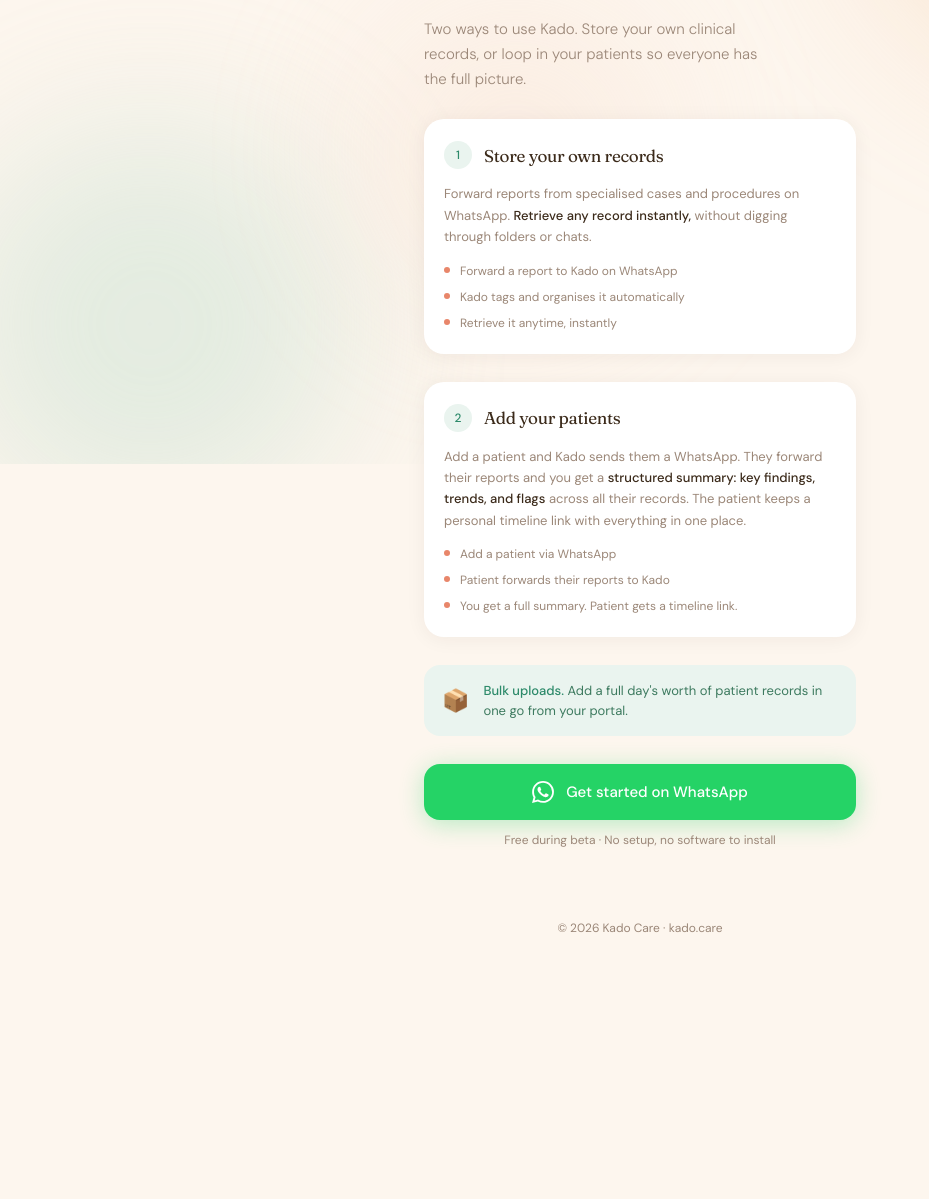
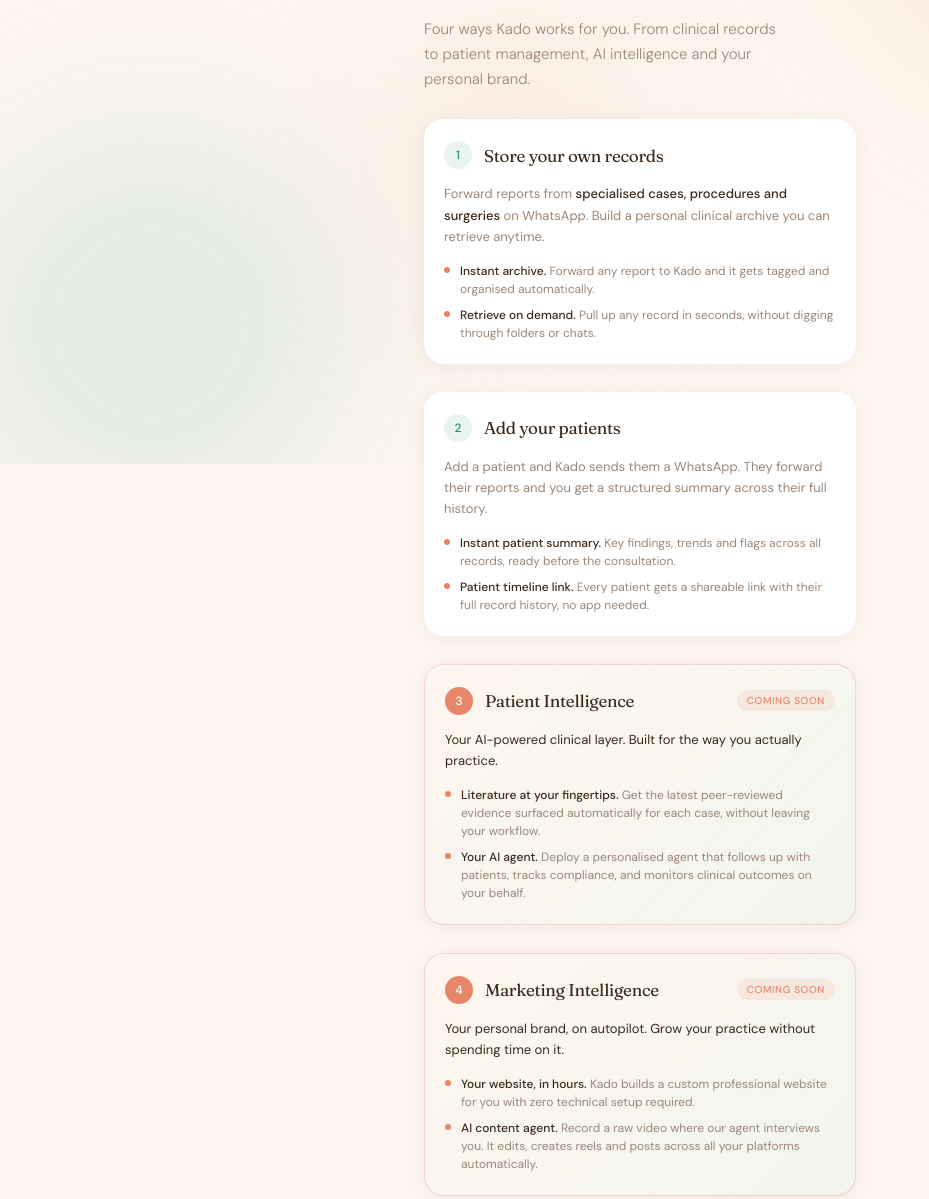
Before and after one commit to himanshugupta0310/Kado-landing, a plain HTML site: page index.html in a window 1280 px wide. Shown: the part 336-1535 px from the top of the page, without its empty margins (0-929 px from the left). Before the commit the page ends 1304 px from the top, so only its background shows below. Drawn offline with Linux system fonts and the light colour scheme.

Commit message:
Update index.html

```diff
--- a/index.html
+++ b/index.html
@@ -367,7 +367,7 @@
 
     <h1>Your records,<br><em>always there.</em></h1>
 
-    <p class="subtitle">Two ways to use Kado. Store your own clinical records, or loop in your patients so everyone has the full picture.</p>
+    <p class="subtitle">Four ways Kado works for you. From clinical records to patient management, AI intelligence and your personal brand.</p>
 
     <!-- USE CASE 1 -->
     <div class="usecase">
@@ -376,12 +376,11 @@
         <div class="usecase-title">Store your own records</div>
       </div>
       <div class="usecase-body">
-        Forward reports from specialised cases and procedures on WhatsApp. <strong>Retrieve any record instantly,</strong> without digging through folders or chats.
+        Forward reports from <strong>specialised cases, procedures and surgeries</strong> on WhatsApp. Build a personal clinical archive you can retrieve anytime.
       </div>
       <div class="usecase-steps">
-        <div class="step"><span class="step-dot"></span><span>Forward a report to Kado on WhatsApp</span></div>
-        <div class="step"><span class="step-dot"></span><span>Kado tags and organises it automatically</span></div>
-        <div class="step"><span class="step-dot"></span><span>Retrieve it anytime, instantly</span></div>
+        <div class="step"><span class="step-dot"></span><span><strong style="color:var(--brown);font-weight:500;">Instant archive.</strong> Forward any report to Kado and it gets tagged and organised automatically.</span></div>
+        <div class="step"><span class="step-dot"></span><span><strong style="color:var(--brown);font-weight:500;">Retrieve on demand.</strong> Pull up any record in seconds, without digging through folders or chats.</span></div>
       </div>
     </div>
 
@@ -392,12 +391,55 @@
         <div class="usecase-title">Add your patients</div>
       </div>
       <div class="usecase-body">
-        Add a patient and Kado sends them a WhatsApp. They forward their reports and you get a <strong>structured summary: key findings, trends, and flags</strong> across all their records. The patient keeps a personal timeline link with everything in one place.
+        Add a patient and Kado sends them a WhatsApp. They forward their reports and you get a structured summary across their full history.
       </div>
       <div class="usecase-steps">
-        <div class="step"><span class="step-dot"></span><span>Add a patient via WhatsApp</span></div>
-        <div class="step"><span class="step-dot"></span><span>Patient forwards their reports to Kado</span></div>
-        <div class="step"><span class="step-dot"></span><span>You get a full summary. Patient gets a timeline link.</span></div>
+        <div class="step"><span class="step-dot"></span><span><strong style="color:var(--brown);font-weight:500;">Instant patient summary.</strong> Key findings, trends and flags across all records, ready before the consultation.</span></div>
+        <div class="step"><span class="step-dot"></span><span><strong style="color:var(--brown);font-weight:500;">Patient timeline link.</strong> Every patient gets a shareable link with their full record history, no app needed.</span></div>
+      </div>
+    </div>
+
+    <!-- USE CASE 3 -->
+    <div class="usecase" style="border: 1.5px solid rgba(232,134,106,0.3); background: linear-gradient(135deg, rgba(253,246,238,0.8), rgba(234,244,239,0.6));">
+      <div class="usecase-header">
+        <div class="usecase-num" style="background: var(--coral); color: white;">3</div>
+        <div class="usecase-title" style="flex:1;">Patient Intelligence</div>
+        <span style="font-size:10px;font-weight:500;letter-spacing:0.6px;text-transform:uppercase;color:var(--coral);background:rgba(232,134,106,0.12);padding:4px 10px;border-radius:100px;white-space:nowrap;">Coming soon</span>
+      </div>
+      <div class="usecase-body" style="color: var(--brown);">
+        Your AI-powered clinical layer. Built for the way you actually practice.
+      </div>
+      <div class="usecase-steps">
+        <div class="step">
+          <span class="step-dot" style="background:var(--coral);"></span>
+          <span><strong style="color:var(--brown);font-weight:500;">Literature at your fingertips.</strong> Get the latest peer-reviewed evidence surfaced automatically for each case, without leaving your workflow.</span>
+        </div>
+        <div class="step">
+          <span class="step-dot" style="background:var(--coral);"></span>
+          <span><strong style="color:var(--brown);font-weight:500;">Your AI agent.</strong> Deploy a personalised agent that follows up with patients, tracks compliance, and monitors clinical outcomes on your behalf.</span>
+        </div>
+      </div>
+    </div>
+
+    <!-- USE CASE 4 -->
+    <div class="usecase" style="border: 1.5px solid rgba(232,134,106,0.3); background: linear-gradient(135deg, rgba(253,246,238,0.8), rgba(234,244,239,0.6));">
+      <div class="usecase-header">
+        <div class="usecase-num" style="background: var(--coral); color: white;">4</div>
+        <div class="usecase-title" style="flex:1;">Marketing Intelligence</div>
+        <span style="font-size:10px;font-weight:500;letter-spacing:0.6px;text-transform:uppercase;color:var(--coral);background:rgba(232,134,106,0.12);padding:4px 10px;border-radius:100px;white-space:nowrap;">Coming soon</span>
+      </div>
+      <div class="usecase-body" style="color: var(--brown);">
+        Your personal brand, on autopilot. Grow your practice without spending time on it.
+      </div>
+      <div class="usecase-steps">
+        <div class="step">
+          <span class="step-dot" style="background:var(--coral);"></span>
+          <span><strong style="color:var(--brown);font-weight:500;">Your website, in hours.</strong> Kado builds a custom professional website for you with zero technical setup required.</span>
+        </div>
+        <div class="step">
+          <span class="step-dot" style="background:var(--coral);"></span>
+          <span><strong style="color:var(--brown);font-weight:500;">AI content agent.</strong> Record a raw video where our agent interviews you. It edits, creates reels and posts across all your platforms automatically.</span>
+        </div>
       </div>
     </div>
 
```
